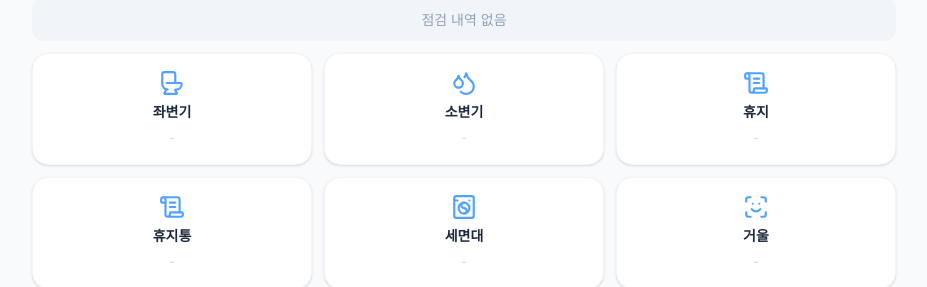
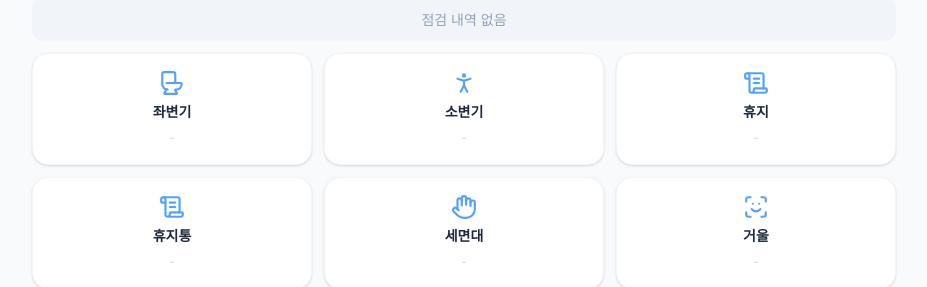
Before and after one commit to minj0912/hygiene-check, a React (Vite) app: page / in a window 1280 px wide. Shown: the part 224-511 px from the top of the page, without its empty margins (176-1103 px from the left). Built offline with nearby package versions, Linux system fonts and the light colour scheme; no server answers; the database is empty.

Commit message:
아이콘 개선 (휴지통/세면대/소변기)

```diff
--- a/src/components/RestroomGrid.tsx
+++ b/src/components/RestroomGrid.tsx
@@ -1,10 +1,8 @@
 import React, { useEffect, useState } from "react";
 import {
   Toilet,
-  Droplets,
   ScrollText,
   Trash2,
-  WashingMachine,
   ScanFace,
   FileText,
   FlaskConical,
@@ -12,6 +10,8 @@ import {
   Wind,
   Pin,
   AlertCircle,
+  PersonStanding,   // 👈 추가 (소변기용)
+  Hand,             // 👈 추가 (세면대용)
 } from "lucide-react";
 import { Restroom, Inspection, InspectionItem } from "@/types";
 import { subscribeLatestInspectionByRestroom } from "@/lib/firestore";
@@ -37,7 +37,7 @@ function getItemIcon(item: InspectionItem) {
   }
 
   if (id === "urinal" || label.includes("소변기")) {
-    return <Droplets size={26} />;
+  return <PersonStanding size={26} />;
   }
 
   if (id === "paper" || label.includes("휴지")) {
@@ -45,11 +45,11 @@ function getItemIcon(item: InspectionItem) {
   }
 
   if (id === "bin" || label.includes("휴지통")) {
-    return <Trash2 size={26} />;
+  return <Trash2 size={26} />;
   }
 
   if (id === "sink" || label.includes("세면대")) {
-    return <WashingMachine size={26} />;
+  return <Hand size={26} />;
   }
 
   if (id === "mirror" || label.includes("거울")) {
```
